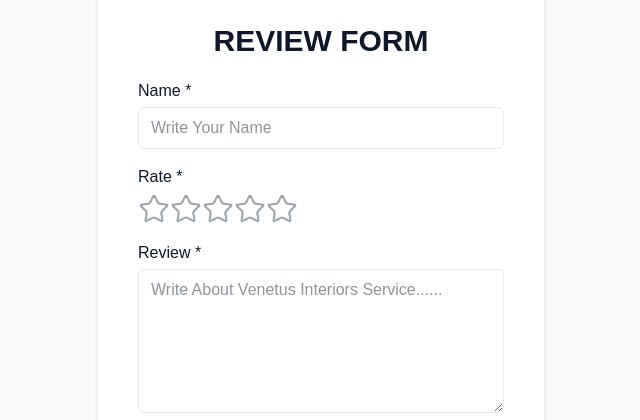
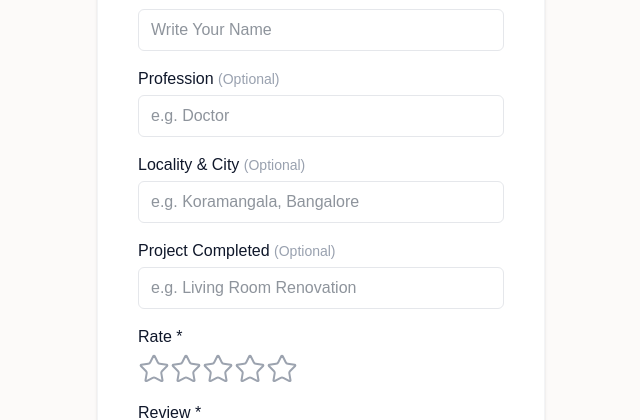
Before and after one commit to prosingh69/nextjs_as_backend, a Next.js app: page / in a window 1280 px wide. Shown: the part 132-552 px from the top of the page, without its empty margins (319-959 px from the left). Built offline with nearby package versions, Linux system fonts and the light colour scheme.

Commit message:
Add on new fields

```diff
--- a/src/app/api/review/route.js
+++ b/src/app/api/review/route.js
@@ -5,7 +5,8 @@ export async function POST(request) {
     try {
         await ConnectToDB();
 
-        const { name, rating, review , images} = await request.json();
+        // Destructure the new fields from the request
+        const { name, profession, location, project, rating, review, images } = await request.json();
 
         if (!name || !rating || !review) {
             return Response.json({
@@ -16,6 +17,9 @@ export async function POST(request) {
 
         const newReview = await Review.create({
             name,
+            profession,
+            location,
+            project,
             rating,
             review,
             images,
--- a/src/app/page.jsx
+++ b/src/app/page.jsx
@@ -16,6 +16,9 @@ const Page = () => {
 
   const [Value, setValue] = useState({
     name: "",
+    profession: "",
+    location: "",
+    project: "",
     rating: 0,
     review: ""
   });
@@ -42,7 +45,7 @@ const Page = () => {
     e.preventDefault();
 
     if (!Value.name || Value.rating === 0 || !Value.review) {
-      toast.error("Please Fill all the fields");
+      toast.error("Please Fill all the required fields");
       return;
     }
 
@@ -89,7 +92,7 @@ const Page = () => {
       const result = await response.json();
 
       if (result.success) {
-        setValue({ name: "", rating: 0, review: "" });
+        setValue({ name: "", profession: "", location: "", project: "", rating: 0, review: "" });
         setFile(null);
 
         localStorage.setItem('isReviewSubmitted', 'true');
@@ -135,6 +138,39 @@ const Page = () => {
             required
           />
 
+          <label className='mb-1 font-medium'>
+            Profession <span className='text-gray-400 font-normal text-sm'>(Optional)</span>
+          </label>
+          <input
+            type="text"
+            value={Value.profession}
+            onChange={(e) => setValue({ ...Value, profession: e.target.value })}
+            placeholder='e.g. Doctor'
+            className='w-full border border-gray-200 bg-white text-gray-800 mb-4 py-2 px-3 rounded-md focus:outline-none focus:ring-2 focus:ring-[#c25934]'
+          />
+
+          <label className='mb-1 font-medium'>
+            Locality & City <span className='text-gray-400 font-normal text-sm'>(Optional)</span>
+          </label>
+          <input
+            type="text"
+            value={Value.location}
+            onChange={(e) => setValue({ ...Value, location: e.target.value })}
+            placeholder='e.g. Koramangala, Bangalore'
+            className='w-full border border-gray-200 bg-white text-gray-800 mb-4 py-2 px-3 rounded-md focus:outline-none focus:ring-2 focus:ring-[#c25934]'
+          />
+
+          <label className='mb-1 font-medium'>
+            Project Completed <span className='text-gray-400 font-normal text-sm'>(Optional)</span>
+          </label>
+          <input
+            type="text"
+            value={Value.project}
+            onChange={(e) => setValue({ ...Value, project: e.target.value })}
+            placeholder='e.g. Living Room Renovation'
+            className='w-full border border-gray-200 bg-white text-gray-800 mb-4 py-2 px-3 rounded-md focus:outline-none focus:ring-2 focus:ring-[#c25934]'
+          />
+
           <label className='mb-1 font-medium'>Rate *</label>
           <div className='flex mb-4'>
             {[...Array(5)].map((_, index) => {
@@ -160,6 +196,7 @@ const Page = () => {
             className='w-full border border-gray-200 bg-white text-gray-800 rounded-md h-36 py-2 px-3 mb-4 focus:outline-none focus:ring-2 focus:ring-[#c25934] resize-y'
             placeholder='Write About Venetus Interiors Service......'
           ></textarea>
+
           <div className="w-full [&>label]:w-full! [&>label]:max-w-full! [&>label]:min-w-0! [&>label]:border-[#c25934]! [&>label]:border-2! [&>label]:border-dashed! hover:[&>label]:bg-orange-50! transition-colors">
             <FileUploader
               multiple={true}
--- a/src/model/review.js
+++ b/src/model/review.js
@@ -5,6 +5,15 @@ const ReviewSchema = new Schema(
     name: {
       type: String,
       required: [true, "Name is required"],
+    },
+    profession: {
+      type: String,
+    },
+    location: {
+      type: String,
+    },
+    project: {
+      type: String,
     },
     rating: {
       type: Number,
```
Lines whose indentation alone changed are shown as unchanged.
